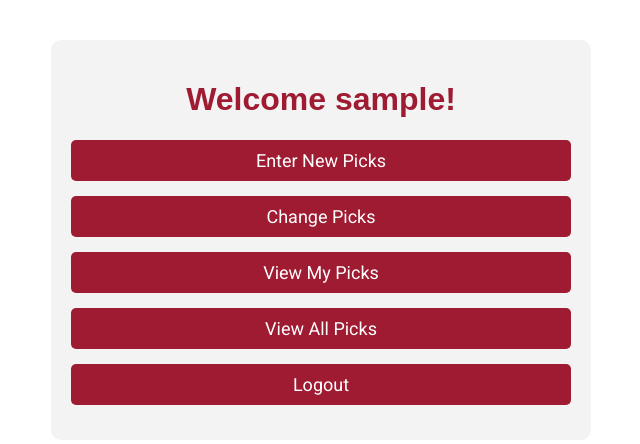
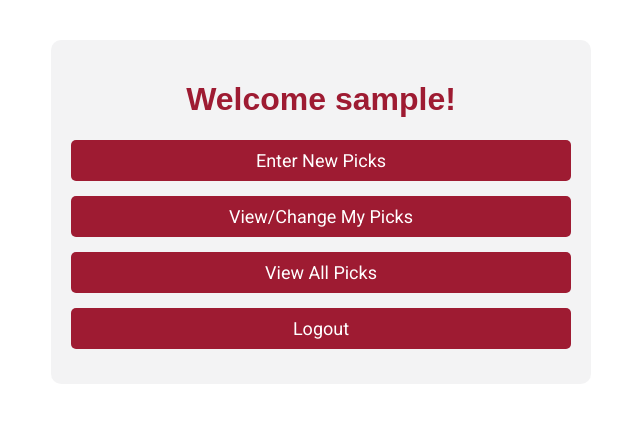
Before and after one commit to phluxx/football-pool, a Vue app: page /userportal in a window 1280 px wide. Shown: the top 444 px of the page, without its empty margins (319-959 px from the left). Built offline with nearby package versions, Linux system fonts and the light colour scheme; sample sign-in values are in the browser's storage.

Commit message:
Combine view and update picks into one page

```diff
--- a/src/components/UserPortal.vue
+++ b/src/components/UserPortal.vue
@@ -4,8 +4,7 @@
       <h1>Welcome {{ decodedUsername }}!</h1>
       <div class="user-options">
         <router-link to="/pick">Enter New Picks</router-link>
-        <router-link to="/change">Change Picks</router-link>
-        <router-link to="/viewmypicks">View My Picks</router-link>
+        <router-link to="/viewmypicks">View/Change My Picks</router-link>
         <router-link to="/viewallpicks">View All Picks</router-link>
         <router-link to="/logout">Logout</router-link>
       </div>
```
